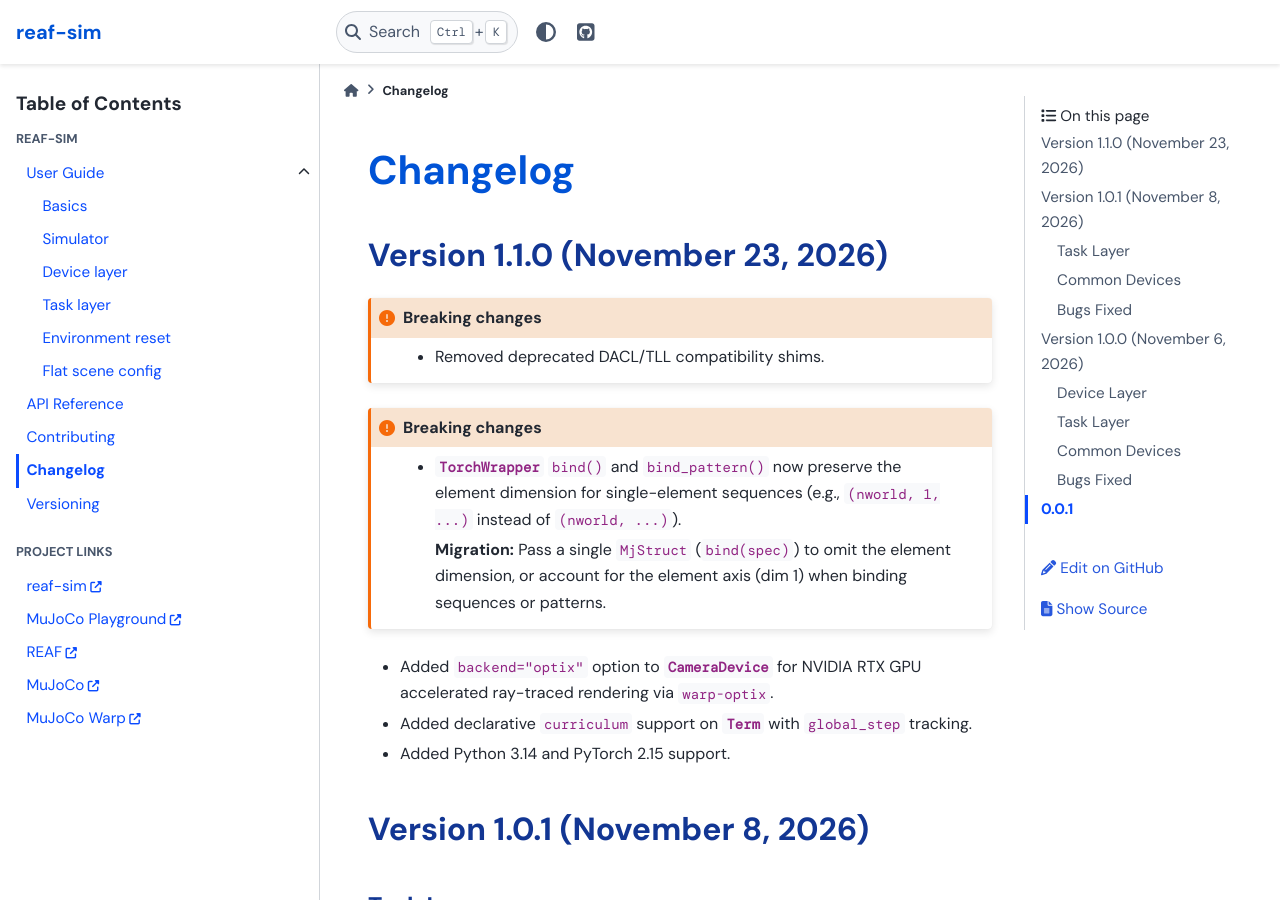
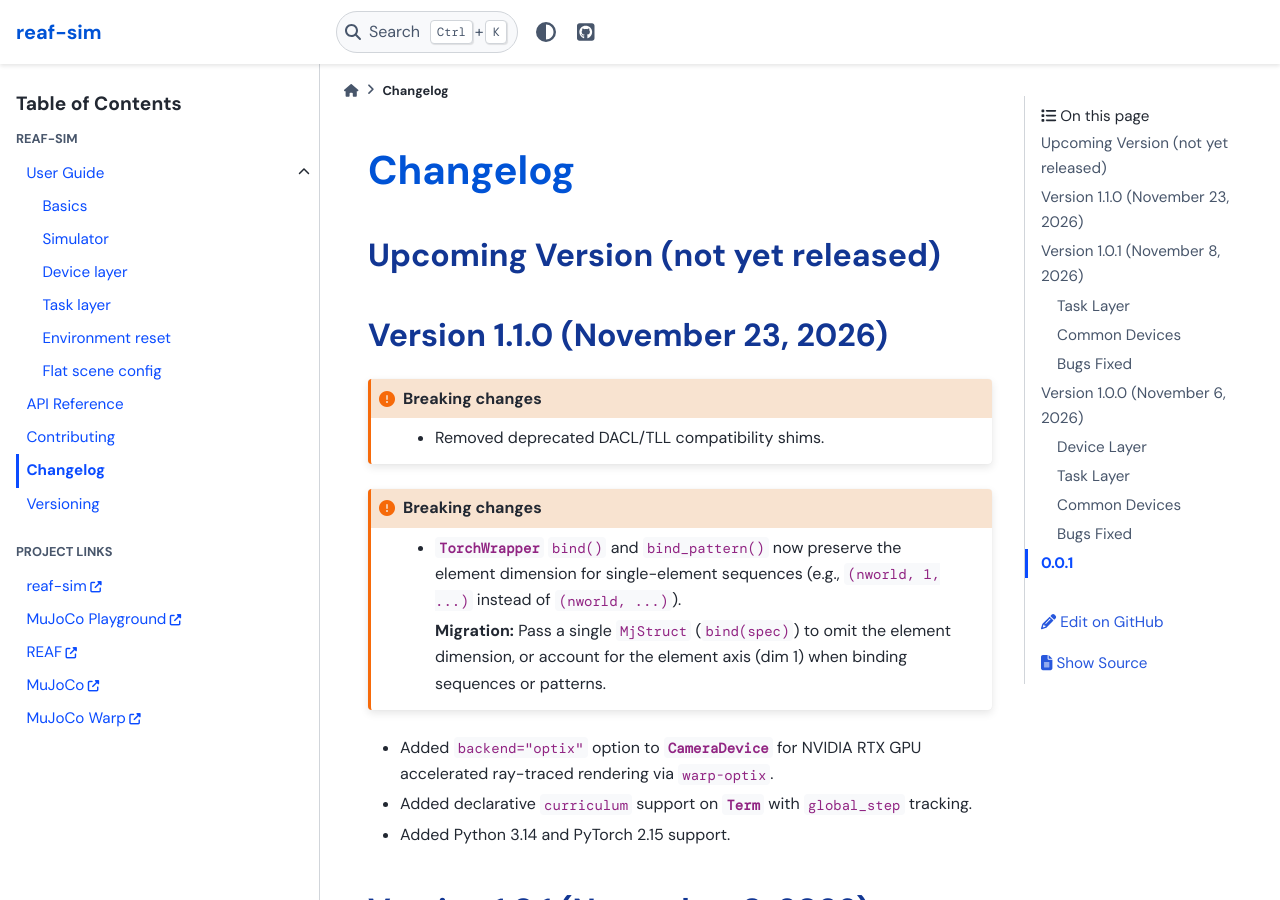
Before and after one commit to google-deepmind/reaf-sim, a Sphinx documentation site: the page built from docs/changelog.rst, in a window 1280 px wide and 900 px high. Built offline with Sphinx 7.4.7 and the PyData theme 0.15.4, drawn with Linux system fonts in a browser that asks for light colours.

Commit message:
Reset DEFAULT_MENAGERIE_COMMIT back to 'HEAD' and start the 'Upcoming Version (not yet released)' section in both changelogs after tagging v1.1.0.
PiperOrigin-RevId: 1028497181
Change-Id: Ia24d899c45527c24535bfbf48f20435dec5badaf

```diff
--- a/docs/changelog.rst
+++ b/docs/changelog.rst
@@ -1,5 +1,8 @@
 Changelog
 =========
+
+Upcoming Version (not yet released)
+-----------------------------------
 
 Version 1.1.0 (November 23, 2026)
 ---------------------------------
```
